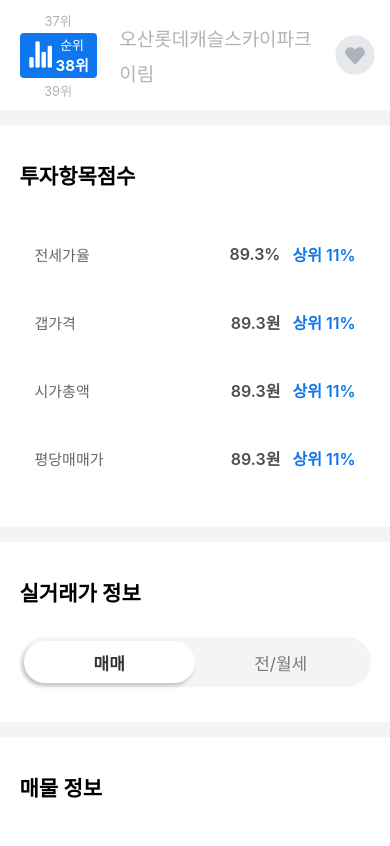
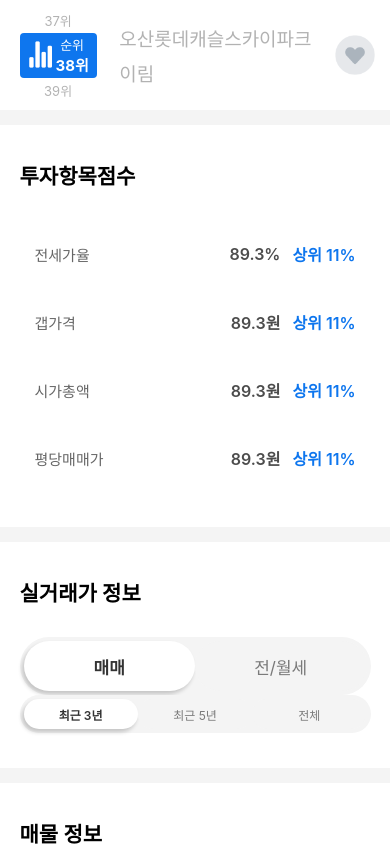
Before and after one commit to ioni19/realty_app, a React Native app: screen / in a window 390 px wide. Shown: the top 846 px of the page. Built offline with nearby package versions, Linux system fonts and the light colour scheme.

Commit message:
Style: 텍스트 토글 레이아웃 수정

```diff
--- a/app/components/Detail/PriceInfo.js
+++ b/app/components/Detail/PriceInfo.js
@@ -3,8 +3,20 @@
 import {Text} from 'react-native';
 import TextToggle from './TextToggle';
 
+const kind = {text: ['매매', '전/월세'], fontSize: 17, height: 50};
+const period = {
+  text: ['최근 3년', '최근 5년', '전체'],
+  fontSize: 12,
+  height: 30,
+};
+
 const PriceInfo = () => {
-  return <TextToggle />;
+  return (
+    <>
+      <TextToggle data={kind} />
+      <TextToggle data={period} />
+    </>
+  );
 };
 
 export default PriceInfo;
--- a/app/components/Detail/TextToggle.js
+++ b/app/components/Detail/TextToggle.js
@@ -3,20 +3,25 @@
 import {StyleSheet} from 'react-native';
 import {bgColor} from '../../theme/theme';
 
-const toggle = {text: ['매매', '전/월세'], fontSize: 17, height: 50};
 
-const TextToggle = () => {
-  const [pickValue, setPickValue] = useState('매매');
+const TextToggle = ({data}) => {
+  const [pickValue, setPickValue] = useState(data.text[0]);
 
   return (
     <Container>
-      {toggle.text.map(text => (
+      {data.text.map((text, idx) => (
         <ToggleBtn
+          key={idx}
           onPress={() => setPickValue(text)}
           pick={pickValue === text ? true : false}
           style={pickValue === text && styles.shadow}
+          height={data.height}
           activeOpacity={1}>
-          <BtnText pick={pickValue === text ? true : false}>{text}</BtnText>
+          <BtnText
+            pick={pickValue === text ? true : false}
+            fontSize={data.fontSize}>
+            {text}
+          </BtnText>
         </ToggleBtn>
       ))}
     </Container>
@@ -27,7 +32,6 @@
   background-color: ${bgColor};
   flex-direction: row;
   padding: 4px;
-  height: ${toggle.height}px;
   width: 100%;
   border-radius: 50px;
 `;
@@ -35,6 +39,7 @@
 const ToggleBtn = styled.TouchableOpacity`
   justify-content: center;
   flex: 1;
+  height: ${props => props.height}px;
   background-color: ${({pick}) => (pick ? 'white' : bgColor)};
   border-radius: 50px;
 `;
@@ -54,7 +59,7 @@
 
 const BtnText = styled.Text`
   text-align: center;
-  font-size: ${toggle.fontSize}px;
+  font-size: ${props => props.fontSize}px;
   font-weight: ${({pick}) => (pick ? '600' : '400')};
   color: ${({pick}) => (pick ? 'rgba(0,0,0,0.8)' : 'rgba(0,0,0,0.5)')};
 `;
```
